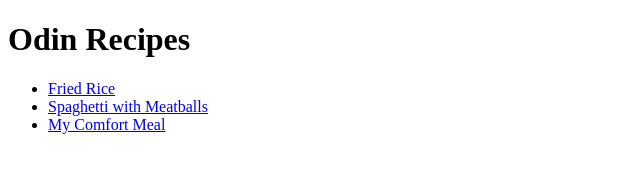
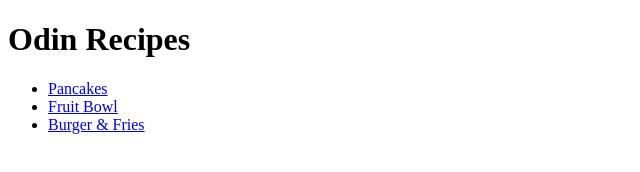
Before and after one commit to AnselOngMJ/odin-recipes, a plain HTML site: page index.html in a window 1280 px wide. Shown: the whole page, without its empty margins (0-640 px from the left). Drawn offline with Linux system fonts and the light colour scheme.

Commit message:
Fix link text after recipes changed in index.html

```diff
--- a/index.html
+++ b/index.html
@@ -8,9 +8,9 @@
   <body>
     <h1>Odin Recipes</h1>
     <ul>
-      <li><a href="./recipes/pancakes.html">Fried Rice</a></li>
-      <li><a href="./recipes/fruitbowl.html">Spaghetti with Meatballs</a></li>
-      <li><a href="./recipes/burgerfries.html">My Comfort Meal</a></li>
+      <li><a href="./recipes/pancakes.html">Pancakes</a></li>
+      <li><a href="./recipes/fruitbowl.html">Fruit Bowl</a></li>
+      <li><a href="./recipes/burgerfries.html">Burger & Fries</a></li>
     </ul>
   </body>
 </html>
```
